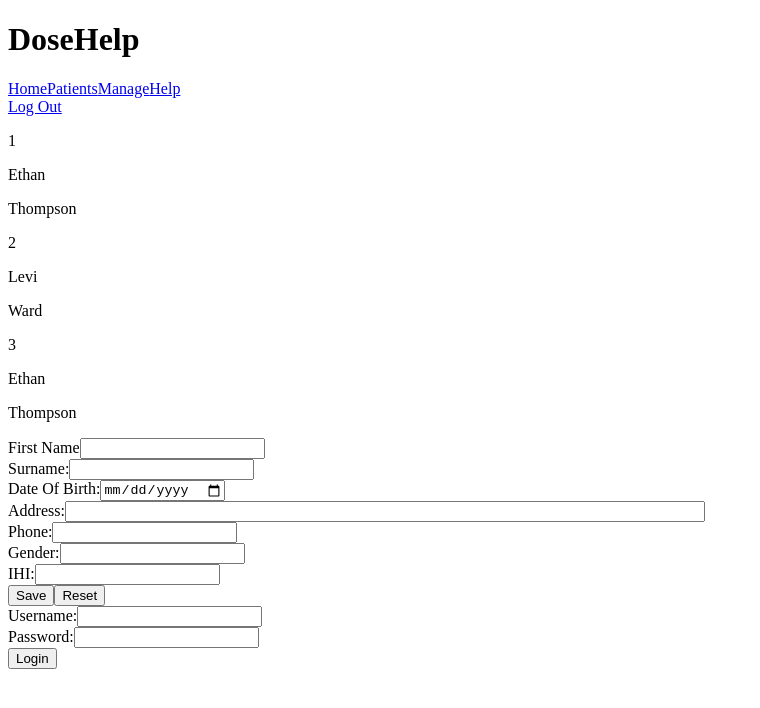
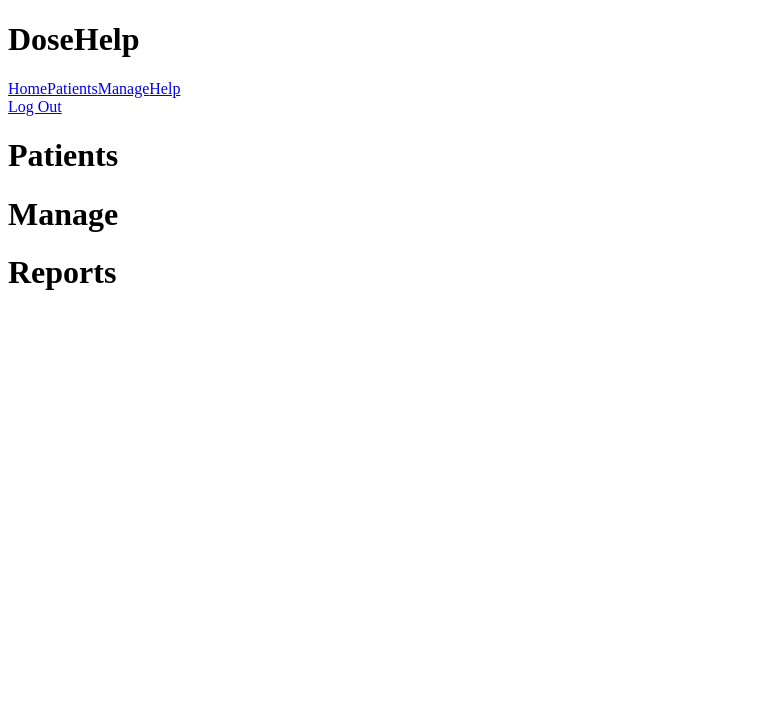
Before and after one commit to DoseHelp/Frontend, a React (Create React App) app: page / in a window 1280 px wide. Shown: the top 708 px of the page, without its empty margins (0-760 px from the left). Built offline with nearby package versions, Linux system fonts and the light colour scheme.

Commit message:
add router for home and notfound

```diff
--- a/package.json
+++ b/package.json
@@ -8,6 +8,7 @@
     "@testing-library/user-event": "^7.2.1",
     "react": "^18.2.0",
     "react-dom": "^18.2.0",
+    "react-router-dom": "^6.3.0",
     "react-scripts": "5.0.1"
   },
   "scripts": {
--- a/src/components/App.js
+++ b/src/components/App.js
@@ -5,8 +5,11 @@ import DispenseForm from './DispenseForm'
 import Manage from './Manage'
 import Reports from './Reports'
 import Help from './Help'
+import Landing from './Landing'
 import LoginForm from './LoginForm'
 import intialPatientList from '../data/patient-list.json'
+import { BrowserRouter as Router, Route, Routes} from 'react-router-dom'
+import NotFound from './NotFound'
 
 const App = () => {
   //to have the user allover the app
@@ -32,13 +35,19 @@ const App = () => {
   <div>
     <h1>DoseHelp</h1>
     <Navigation loggedInUser={loggedInUser} activeUser={activeUser}/>
-    <Patients patientList ={patientList}/>
+    {/* <Patients patientList ={patientList}/>
     <DispenseForm/>
     <Manage loggedInUser={loggedInUser} addPatient={addPatient}/>
     <Reports/>
     <Help/>
-    {!loggedInUser && <LoginForm activeUser={activeUser}/>}
-
+    {!loggedInUser && <LoginForm activeUser={activeUser}/>} */}
+    <Router>
+      <Routes>
+        <Route path='/' element={<Landing/>}></Route>
+        <Route path='help' element={<Help/>}></Route>
+        <Route path = '*' element={<NotFound/>}/>
+      </Routes>
+    </Router>
 
   </div>
   )
--- a/src/components/Help.js
+++ b/src/components/Help.js
@@ -1,6 +1,7 @@
 const Help = () => {
     return (
         <>
+        <p> Help:</p>
         </>
     )
 }
--- /dev/null
+++ b/src/components/Landing.js
@@ -0,0 +1,10 @@
+const Landing = () => {
+    return (
+        <>
+            <h1>Patients</h1>
+            <h1>Manage</h1>
+            <h1>Reports</h1>
+        </>
+    )
+}
+export default Landing
--- /dev/null
+++ b/src/components/NotFound.js
@@ -0,0 +1,10 @@
+const NotFound= () =>{
+    return(
+        <>
+            <h1>
+                404 Error Page Not Found
+            </h1>
+        </>
+    )
+}
+export default NotFound
```
Also changed, not shown: 1 other file (tests, documents, lock files or other folders).
